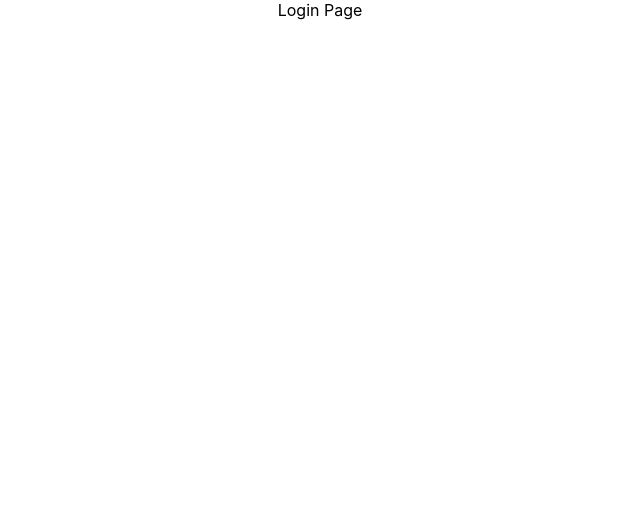
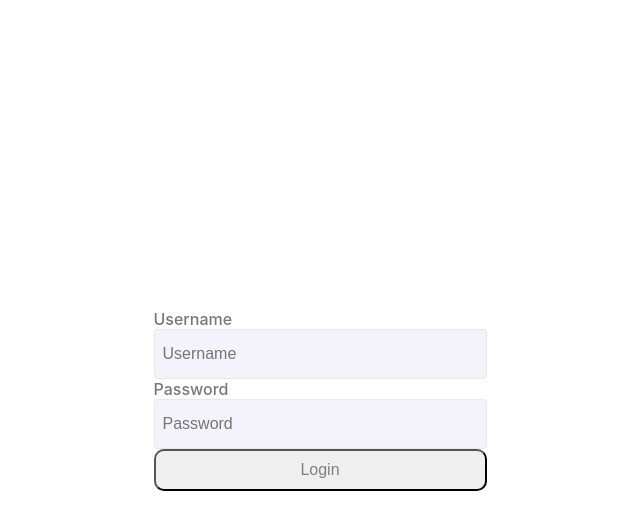
Before and after one commit to imyagnesh/zeolearn_hugo, a React (Create React App) app: page /login in a window 1280 px wide. Shown: the top 530 px of the page, without its empty margins (320-960 px from the left). Built offline with nearby package versions, Linux system fonts and the light colour scheme.

Commit message:
commit code

```diff
--- a/package.json
+++ b/package.json
@@ -3,6 +3,7 @@
   "version": "0.1.0",
   "private": true,
   "dependencies": {
+    "prop-types": "^15.7.2",
     "react": "^16.10.1",
     "react-dom": "^16.10.1",
     "react-router-dom": "^5.1.1",
--- a/src/App.css
+++ b/src/App.css
@@ -1,5 +1,5 @@
 .App {
-  text-align: center;
+  display: flex;
 }
 
 .App-logo {
--- /dev/null
+++ b/src/components/Button/index.js
@@ -0,0 +1,12 @@
+import React from 'react';
+import './style.css'
+
+const Button = ({ disable, children, style, ...props }) => {
+  return (
+    <button type="button" className="btn" style={{ color: disable ? 'gray' : 'blue', ...style }} {...props}>
+        {children}
+    </button>
+  );
+};
+
+export default Button;
--- /dev/null
+++ b/src/components/Button/style.css
@@ -0,0 +1,8 @@
+.btn {
+  padding: 10px 30px;
+  font-size: 16px;
+  border-radius: 10px;
+  display: flex;
+  justify-content: center;
+  align-items: center;
+}
--- /dev/null
+++ b/src/components/Textbox/index.js
@@ -0,0 +1,27 @@
+/* eslint-disable jsx-a11y/label-has-associated-control */
+import React from 'react';
+import PropTypes from 'prop-types';
+import './style.css';
+
+const Index = ({ label, name, error, ...props }) => {
+  return (
+    <div className="container">
+      {label && <label htmlFor={name}>{label}</label>}
+      <input name={name} className="textbox" type="text" {...props} />
+      {error && <span className="inlineError">{error}</span>}
+    </div>
+  );
+};
+
+Index.propTypes = {
+  name: PropTypes.string.isRequired,
+  label: PropTypes.string,
+  error: PropTypes.string,
+};
+
+Index.defaultProps = {
+  label: '',
+  error: ''
+};
+
+export default Index;
--- /dev/null
+++ b/src/components/Textbox/style.css
@@ -0,0 +1,26 @@
+.container {
+  display: flex;
+  flex-direction: column;
+  font-size: 16px;
+  font-weight: 500;
+  font-style: normal;
+  font-stretch: normal;
+  line-height: normal;
+  letter-spacing: normal;
+  color: #777777;
+}
+
+.textbox {
+  border-radius: 4px;
+  border: solid 1px #e8e8e8;
+  background-color: #f4f2fb;
+  min-width: 315px;
+  padding: 4px 8px;
+  height: 40px;
+  font-size: 16px;
+}
+
+.inlineError {
+  font-size: 13;
+  color: red;
+}
--- a/src/index.css
+++ b/src/index.css
@@ -1,13 +1,13 @@
 body {
   margin: 0;
-  font-family: -apple-system, BlinkMacSystemFont, "Segoe UI", "Roboto", "Oxygen",
-    "Ubuntu", "Cantarell", "Fira Sans", "Droid Sans", "Helvetica Neue",
+  font-family: -apple-system, BlinkMacSystemFont, 'Segoe UI', 'Roboto', 'Oxygen',
+    'Ubuntu', 'Cantarell', 'Fira Sans', 'Droid Sans', 'Helvetica Neue',
     sans-serif;
   -webkit-font-smoothing: antialiased;
   -moz-osx-font-smoothing: grayscale;
 }
 
 code {
-  font-family: source-code-pro, Menlo, Monaco, Consolas, "Courier New",
+  font-family: source-code-pro, Menlo, Monaco, Consolas, 'Courier New',
     monospace;
 }
--- a/src/pages/Login.js
+++ b/src/pages/Login.js
@@ -1,7 +1,83 @@
-import React from 'react';
+import React, { PureComponent } from 'react';
+import Textbox from '../components/Textbox/index';
+import Button from '../components/Button/index';
 
-const Login = () => {
-  return <div>Login Page</div>;
-};
+export default class Login extends PureComponent {
+  state = {
+    user: {
+      username: '',
+      password: '',
+    },
+    error: {},
+  };
 
-export default Login;
+  onTextChange = e => {
+    const { user } = this.state;
+    this.setState(
+      { user: { ...user, [e.target.name]: e.target.value } },
+      () => {
+        this.setState({ error: {} });
+      },
+    );
+  };
+
+  submit = e => {
+    e.preventDefault();
+    const { user } = this.state;
+    const error = {};
+    if (!user.username) {
+      error.username = 'UserName required';
+    }
+    if (!user.password) {
+      error.password = 'Password required';
+    }
+    this.setState({ error });
+  };
+
+  render() {
+    const { user, error } = this.state;
+    console.warn('error', error);
+    return (
+      <div
+        style={{
+          display: 'flex',
+          justifyContent: 'center',
+          alignItems: 'center',
+          width: '100%',
+          height: '100vh',
+        }}
+      >
+        <form
+          style={{
+            display: 'flex',
+            flexDirection: 'column',
+            padding: 20,
+          }}
+          onSubmit={this.submit}
+          noValidate
+        >
+          <Textbox
+            name="username"
+            label="Username"
+            placeholder="Username"
+            value={user.username}
+            onChange={this.onTextChange}
+            error={error.username}
+          />
+          <Textbox
+            name="password"
+            label="Password"
+            placeholder="Password"
+            type="password"
+            value={user.password}
+            onChange={this.onTextChange}
+            error={error.password}
+          />
+          <Button disable type="submit">
+            Login
+          </Button>
+        </form>
+      </div>
+    );
+  }
+}
--- a/src/route.js
+++ b/src/route.js
@@ -1,5 +1,5 @@
 import React from 'react';
-import { BrowserRouter as Router, Switch } from 'react-router-dom';
+import { BrowserRouter as Router } from 'react-router-dom';
 import SubRoutes from './components/SubRoutes';
 import Login from './pages/Login';
 import Products from './pages/Products';
@@ -8,7 +8,7 @@ import AdminProducts from './pages/admin/Products';
 
 const routes = [
   {
-    path: '/',
+    path: '/login',
     exact: true,
     component: Login,
   },
```
